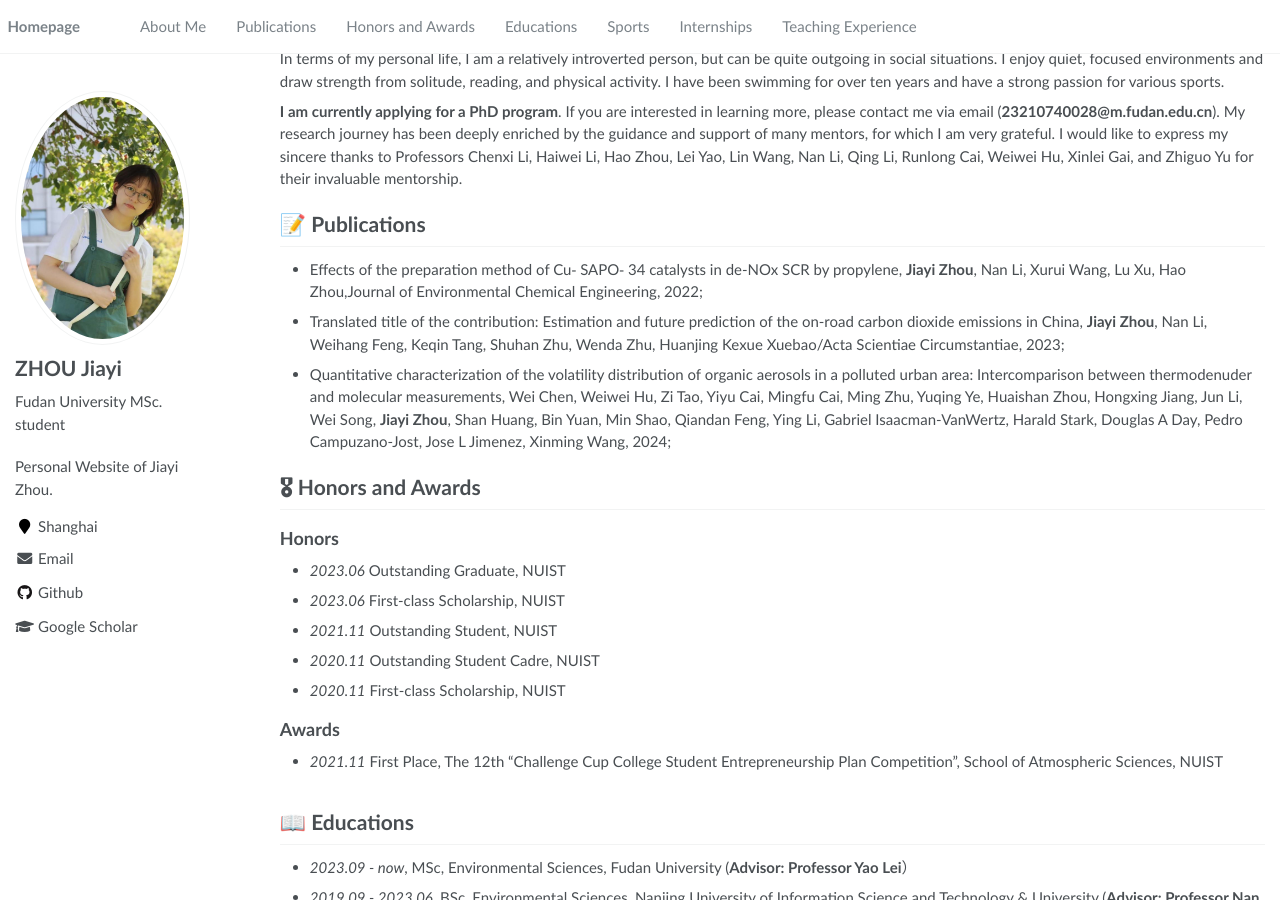
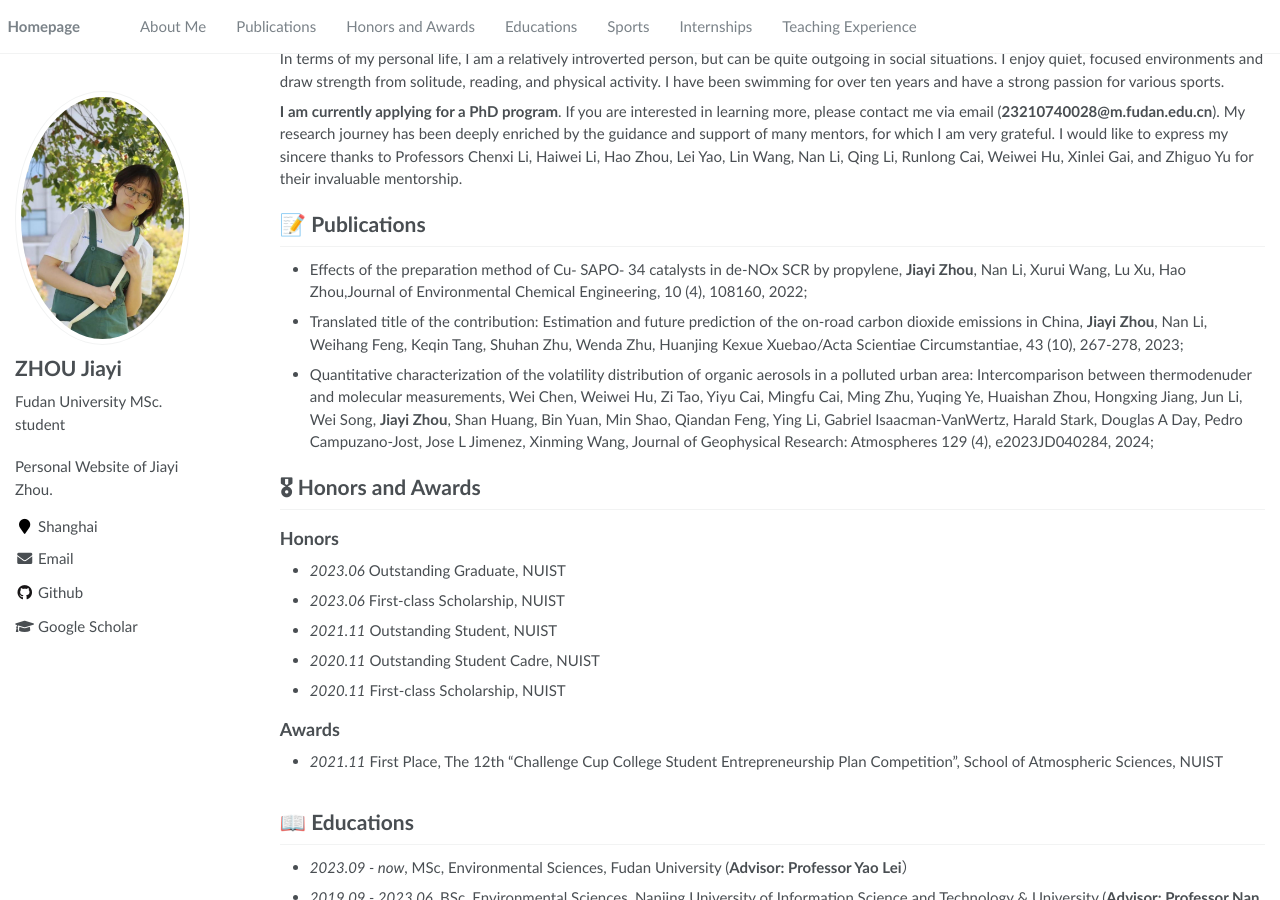
Before and after one commit to jiayizhou1022/jiayizhou1022.github.io, a Jekyll site: the page built from _pages/about.md, in a window 1280 px wide and 900 px high, scrolled down 329 px. Built offline with Jekyll 4.4.1, drawn with Linux system fonts in a browser that asks for light colours.

Commit message:
Update about.md

```diff
--- a/_pages/about.md
+++ b/_pages/about.md
@@ -49,9 +49,9 @@ In terms of my personal life, I am a relatively introverted person, but can be q
 <!--<div class='paper-box'><div class='paper-box-image'><div><div class="badge">CVPR 2016</div><img src='images/500x300.png' alt="sym" width="100%"></div></div>
 <div class='paper-box-text' markdown="1">-->
 
-- Effects of the preparation method of Cu⁃ SAPO⁃ 34 catalysts in de-NOx SCR by propylene, **Jiayi Zhou**, Nan Li, Xurui Wang, Lu Xu, Hao Zhou,Journal of Environmental Chemical Engineering, 2022;
-- Translated title of the contribution: Estimation and future prediction of the on-road carbon dioxide emissions in China, **Jiayi Zhou**, Nan Li, Weihang Feng, Keqin Tang, Shuhan Zhu, Wenda Zhu, Huanjing Kexue Xuebao/Acta Scientiae Circumstantiae, 2023;
-- Quantitative characterization of the volatility distribution of organic aerosols in a polluted urban area: Intercomparison between thermodenuder and molecular measurements, Wei Chen, Weiwei Hu, Zi Tao, Yiyu Cai, Mingfu Cai, Ming Zhu, Yuqing Ye, Huaishan Zhou, Hongxing Jiang, Jun Li, Wei Song, **Jiayi Zhou**, Shan Huang, Bin Yuan, Min Shao, Qiandan Feng, Ying Li, Gabriel Isaacman‐VanWertz, Harald Stark, Douglas A Day, Pedro Campuzano‐Jost, Jose L Jimenez, Xinming Wang, 2024;
+- Effects of the preparation method of Cu⁃ SAPO⁃ 34 catalysts in de-NOx SCR by propylene, **Jiayi Zhou**, Nan Li, Xurui Wang, Lu Xu, Hao Zhou,Journal of Environmental Chemical Engineering, 10 (4), 108160, 2022;
+- Translated title of the contribution: Estimation and future prediction of the on-road carbon dioxide emissions in China, **Jiayi Zhou**, Nan Li, Weihang Feng, Keqin Tang, Shuhan Zhu, Wenda Zhu, Huanjing Kexue Xuebao/Acta Scientiae Circumstantiae, 43 (10), 267-278, 2023;
+- Quantitative characterization of the volatility distribution of organic aerosols in a polluted urban area: Intercomparison between thermodenuder and molecular measurements, Wei Chen, Weiwei Hu, Zi Tao, Yiyu Cai, Mingfu Cai, Ming Zhu, Yuqing Ye, Huaishan Zhou, Hongxing Jiang, Jun Li, Wei Song, **Jiayi Zhou**, Shan Huang, Bin Yuan, Min Shao, Qiandan Feng, Ying Li, Gabriel Isaacman‐VanWertz, Harald Stark, Douglas A Day, Pedro Campuzano‐Jost, Jose L Jimenez, Xinming Wang, Journal of Geophysical Research: Atmospheres 129 (4), e2023JD040284, 2024;
 
 <!--[**Project**](https://scholar.google.com/citations?view_op=view_citation&hl=zh-CN&user=DhtAFkwAAAAJ&citation_for_view=DhtAFkwAAAAJ:ALROH1vI_8AC) <strong><span class='show_paper_citations' data='DhtAFkwAAAAJ:ALROH1vI_8AC'></span></strong>
 - Lorem ipsum dolor sit amet, consectetur adipiscing elit. Vivamus ornare aliquet ipsum, ac tempus justo dapibus sit amet.
```
